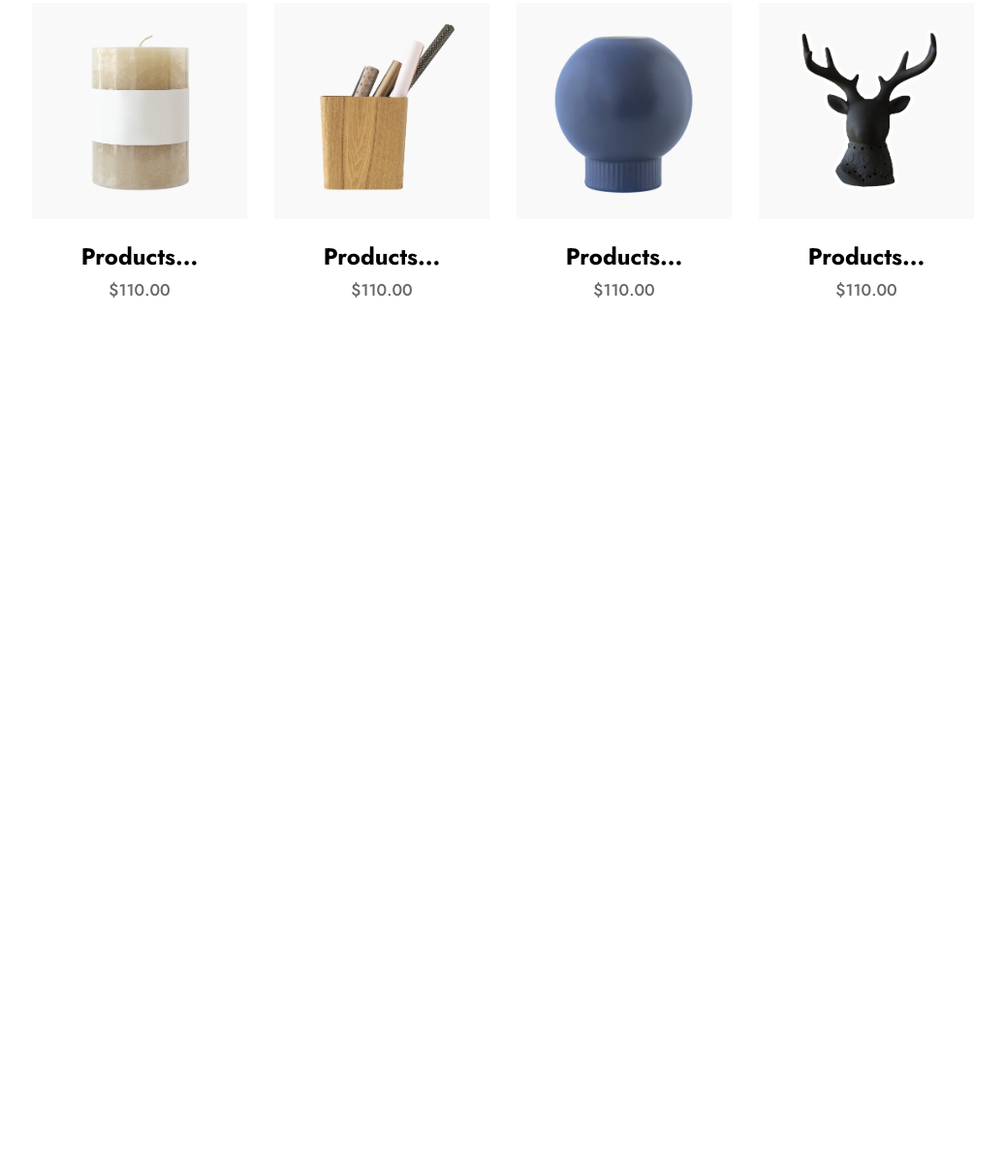
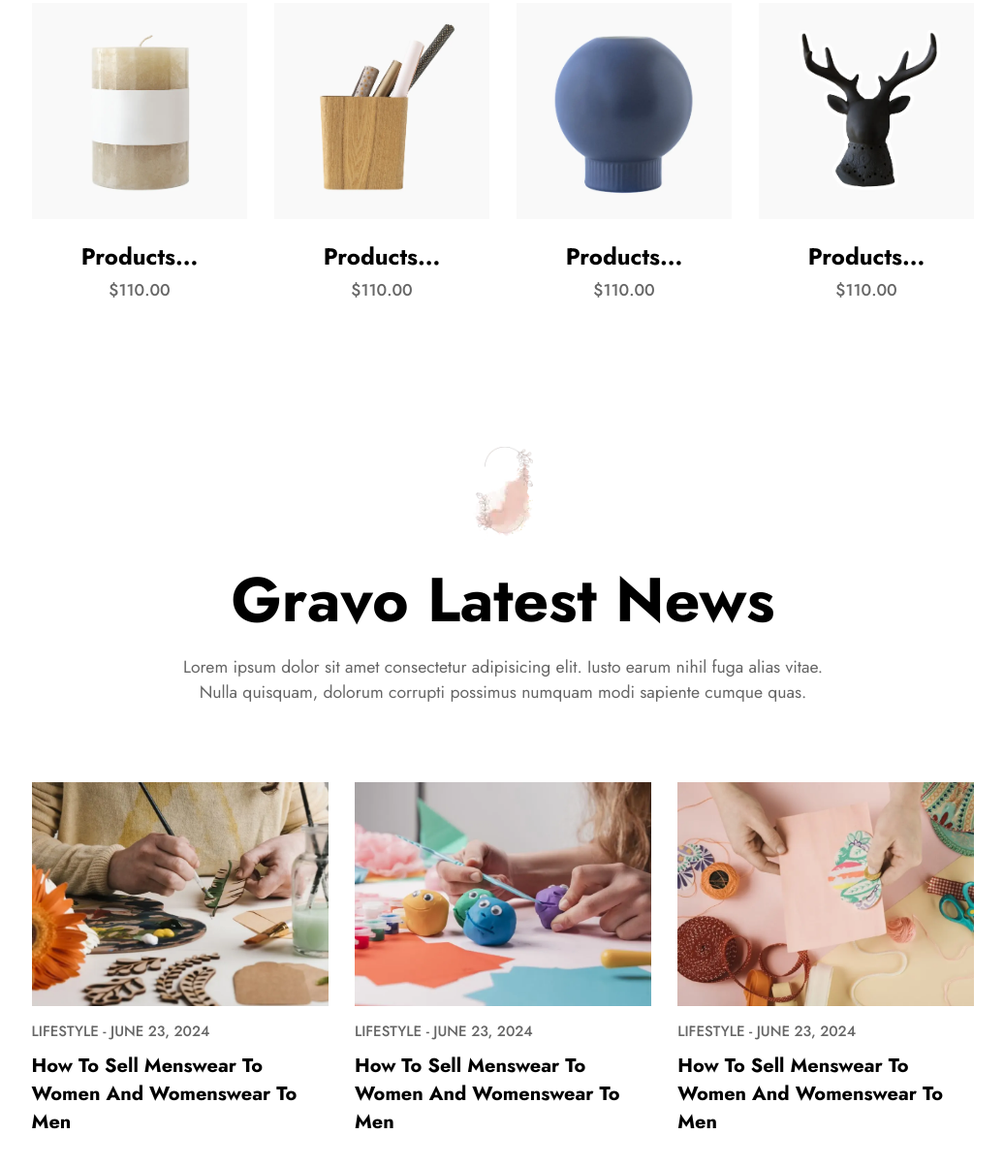
Before and after one commit to matador7495/Crafts-Shop-Website-Design, a plain HTML site: page index.html in a window 1280 px wide. Shown: the part 4388-5591 px from the top of the page at 97% size, without its empty margins (121-1157 px from the left). Before the commit the page ends 4779 px from the top, so only its background shows below. Drawn offline with nearby package versions, Linux system fonts and the light colour scheme.

Commit message:
feat: :sparkles: Added blog section with latest news articles
Added the blog section for the Crafts Shop Website Design.

This section includes a header with an image, a title "Gravo Latest News," and a descriptive paragraph.

Each blog post is displayed in a box format featuring an image, a date and category label, and a title.

The section showcases three blog posts, each with relevant content and images.

```diff
--- a/index.html
+++ b/index.html
@@ -247,6 +247,40 @@
         </div>
       </div>
     </section>
+    <!-- blog -->
+    <section class="blog">
+      <div class="center-in">
+        <img src="./img/center.webp" />
+        <h2>Gravo Latest News</h2>
+        <p>
+          Lorem ipsum dolor sit amet consectetur adipisicing elit. Iusto earum nihil fuga alias vitae. <br />Nulla quisquam, dolorum corrupti possimus
+          numquam modi sapiente cumque quas.
+        </p>
+      </div>
+      <div class="blog-content">
+        <div class="blog-box">
+          <div class="blog-img">
+            <img src="./img/b1.webp" />
+          </div>
+          <h6>LIFESTYLE - JUNE 23, 2024</h6>
+          <h3>How To Sell Menswear To Women And Womenswear To Men</h3>
+        </div>
+        <div class="blog-box">
+          <div class="blog-img">
+            <img src="./img/b2.webp" />
+          </div>
+          <h6>LIFESTYLE - JUNE 23, 2024</h6>
+          <h3>How To Sell Menswear To Women And Womenswear To Men</h3>
+        </div>
+        <div class="blog-box">
+          <div class="blog-img">
+            <img src="./img/b3.webp" />
+          </div>
+          <h6>LIFESTYLE - JUNE 23, 2024</h6>
+          <h3>How To Sell Menswear To Women And Womenswear To Men</h3>
+        </div>
+      </div>
+    </section>
     <!-- custom js file link -->
     <script src="./app.js"></script>
   </body>
--- a/style.css
+++ b/style.css
@@ -301,3 +301,38 @@ section {
   transform: translateY(-8px);
   cursor: pointer;
 }
+/* blog section */
+.blog-content {
+  display: grid;
+  grid-template-columns: repeat(auto-fit, minmax(300px, auto));
+  align-items: center;
+  gap: 1.7rem;
+  margin-top: 5rem;
+}
+.blog-img {
+  overflow: hidden;
+}
+.blog-img img {
+  display: block;
+  width: 100%;
+  transition: transform 0.6s;
+  cursor: pointer;
+}
+.blog-img img:hover {
+  transform: scale(1.1);
+}
+.blog-box h6 {
+  margin-top: 15px;
+  font-size: 15px;
+  font-weight: 500;
+  color: var(--second-color);
+  margin-bottom: 10px;
+}
+.blog-box h3 {
+  font-size: 20px;
+  font-weight: 700;
+  transition: all 0.4s;
+}
+.blog-box:hover h3 {
+  color: var(--main-color);
+}
```
